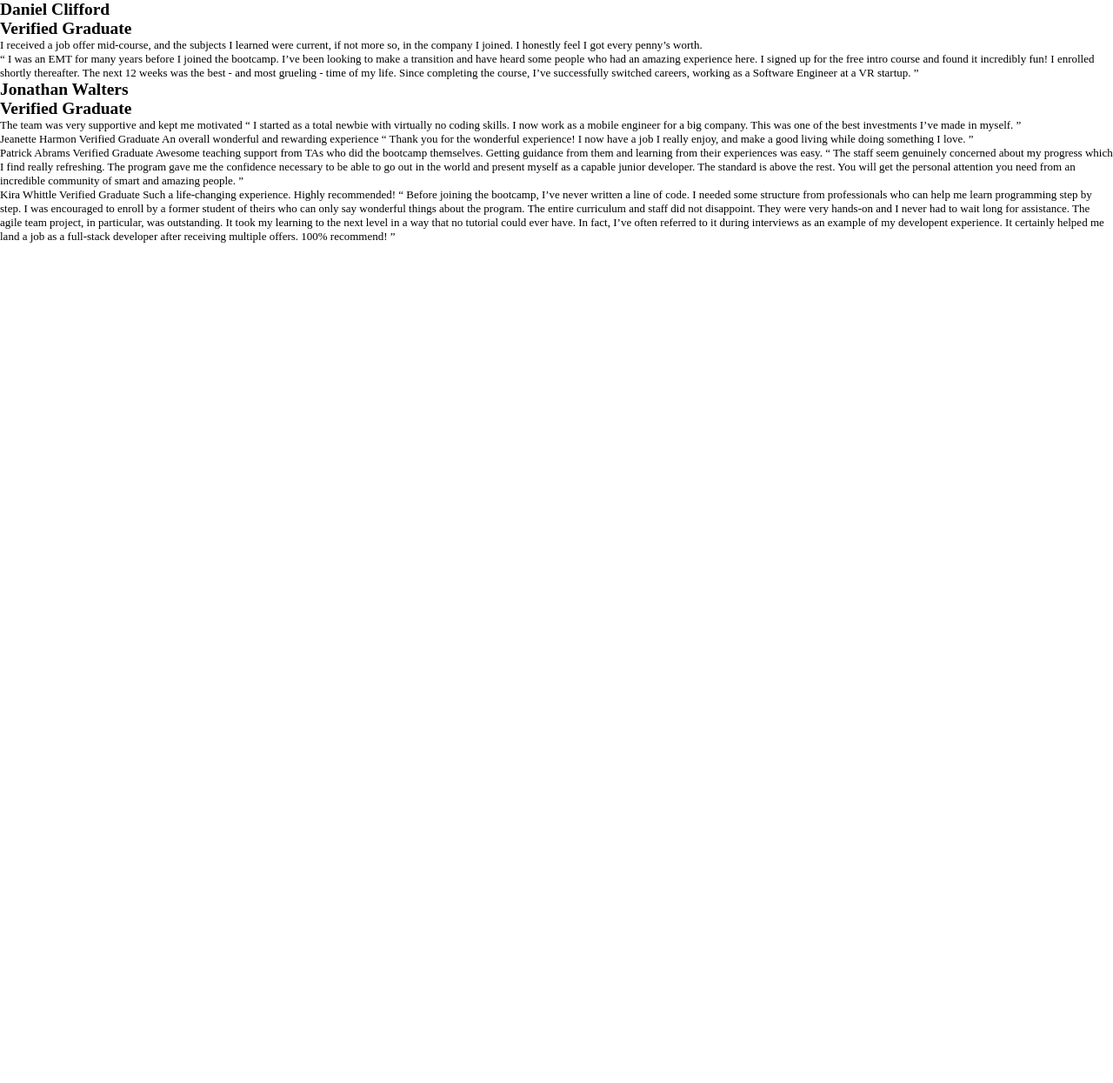
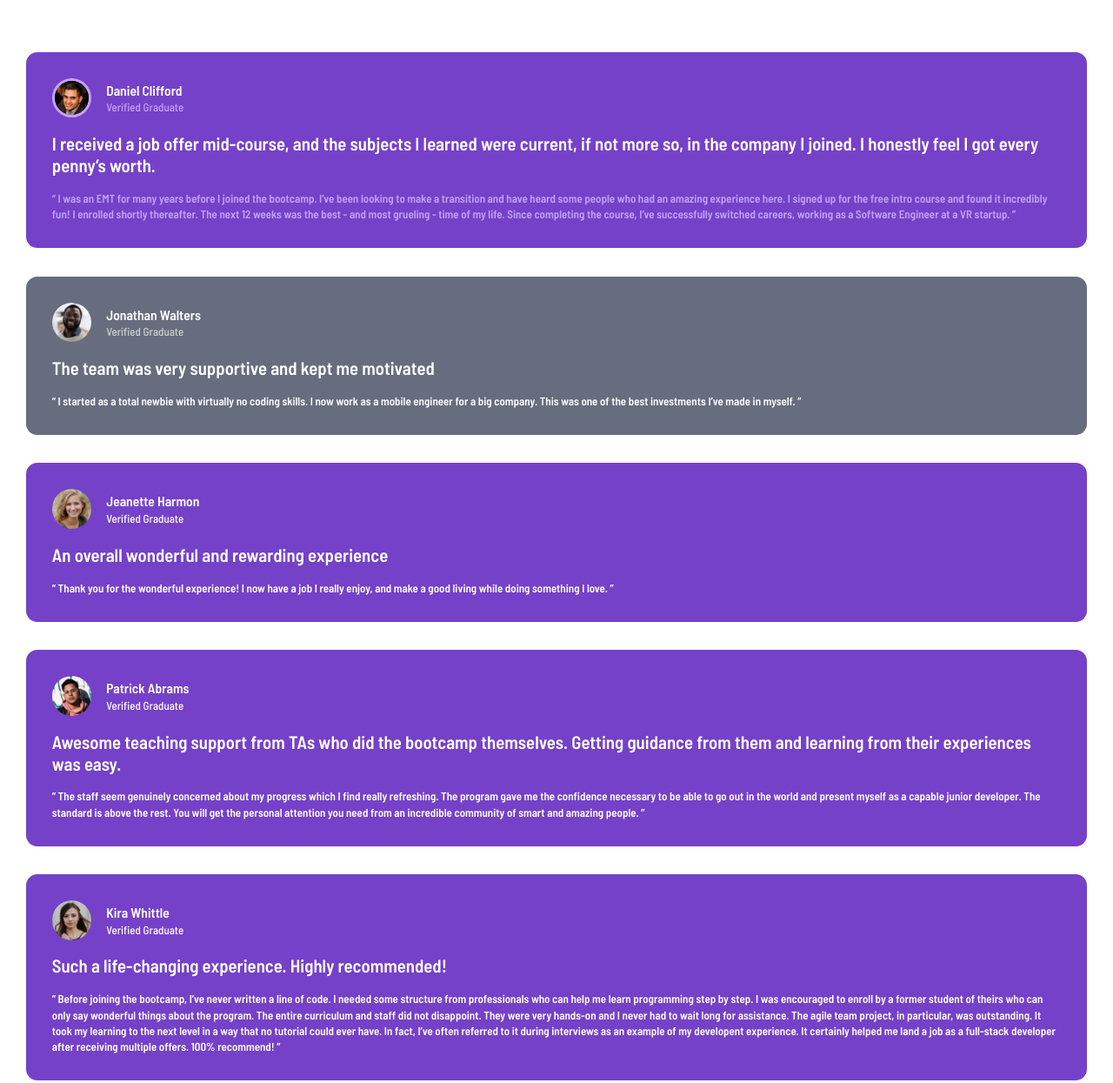
Before and after one commit to Johng117/testimonials-grid-section, a plain HTML site: page index.html in a window 1280 px wide. Shown: the whole page at 87% size. Before the commit the page ends 800 px from the top, so only its background shows below. Drawn offline with Linux system fonts and the light colour scheme.

Commit message:
updates to styling, including sizing for typography and margins and padding within layout

```diff
--- a/index.html
+++ b/index.html
@@ -10,62 +10,141 @@
       href="./images/favicon-32x32.png"
     />
     <link rel="stylesheet" href="./styles.css" />
+    <link rel="preconnect" href="https://fonts.googleapis.com" />
+    <link rel="preconnect" href="https://fonts.gstatic.com" crossorigin />
+    <link
+      href="https://fonts.googleapis.com/css2?family=Barlow+Semi+Condensed:ital,wght@0,100;0,200;0,300;0,400;0,500;0,600;0,700;0,800;0,900;1,100;1,200;1,300;1,400;1,500;1,600;1,700;1,800;1,900&display=swap"
+      rel="stylesheet"
+    />
 
     <title>Testimonials Grid Section</title>
   </head>
   <body>
     <main class="main-container">
       <section class="daniel">
-        <h1 class="student-name">Daniel Clifford</h1>
-        <h2 class="student-status">Verified Graduate</h2>
-        <p class="content-primary">I received a job offer mid-course, and the subjects I learned were
-        current, if not more so, in the company I joined. I honestly feel I got
-        every penny’s worth.</p>
+        <section class="title-image-container">
+          <img
+            class="daniel-image"
+            src="./images/image-daniel.jpg"
+            alt="an image of Daniel Clifford's face"
+          />
+          <article class="name-status-container">
+            <h1 class="student-name">Daniel Clifford</h1>
+            <h2 class="student-status">Verified Graduate</h2>
+          </article>
+        </section>
+        <p class="content-primary">
+          I received a job offer mid-course, and the subjects I learned were
+          current, if not more so, in the company I joined. I honestly feel I
+          got every penny’s worth.
+        </p>
 
-        <p class="content-secondary">“ I was an EMT for many years before I joined the
-        bootcamp. I’ve been looking to make a transition and have heard some
-        people who had an amazing experience here. I signed up for the free
-        intro course and found it incredibly fun! I enrolled shortly thereafter.
-        The next 12 weeks was the best - and most grueling - time of my life.
-        Since completing the course, I’ve successfully switched careers, working
-        as a Software Engineer at a VR startup. ”</p>
+        <p class="content-secondary">
+          “ I was an EMT for many years before I joined the bootcamp. I’ve been
+          looking to make a transition and have heard some people who had an
+          amazing experience here. I signed up for the free intro course and
+          found it incredibly fun! I enrolled shortly thereafter. The next 12
+          weeks was the best - and most grueling - time of my life. Since
+          completing the course, I’ve successfully switched careers, working as
+          a Software Engineer at a VR startup. ”
+        </p>
       </section>
       <section class="jonathan">
-        <h1 class="student-name">Jonathan Walters</h1>
-        <h2 class="student-status">Verified Graduate</h2>
-        The team was very supportive and kept
-        me motivated “ I started as a total newbie with virtually no coding
-        skills. I now work as a mobile engineer for a big company. This was one
-        of the best investments I’ve made in myself. ”
+        <section class="title-image-container">
+          <img
+            class="jonathan-image"
+            src="./images/image-jonathan.jpg"
+            alt="an image of Jonathan Walters's face"
+          />
+          <article class="name-status-container">
+            <h1 class="student-name">Jonathan Walters</h1>
+            <h2 class="student-status">Verified Graduate</h2>
+          </article>
+        </section>
+
+        <p class="content-primary">
+          The team was very supportive and kept me motivated
+        </p>
+        <p class="content-secondary">
+          “ I started as a total newbie with virtually no coding skills. I now
+          work as a mobile engineer for a big company. This was one of the best
+          investments I’ve made in myself. ”
+        </p>
       </section>
       <section class="jeanette">
-        Jeanette Harmon Verified Graduate An overall wonderful and rewarding
-        experience “ Thank you for the wonderful experience! I now have a job I
-        really enjoy, and make a good living while doing something I love. ”
+        <section class="title-image-container">
+          <img
+            class="jeanette-image"
+            src="./images/image-jeanette.jpg"
+            alt="an image of Jeanette Harmon's face"
+          />
+          <article class="name-status-container">
+            <h1 class="student-name">Jeanette Harmon</h1>
+            <h2 class="student-status">Verified Graduate</h2>
+          </article>
+        </section>
+        <p class="content-primary">
+          An overall wonderful and rewarding experience
+        </p>
+        <p class="content-secondary">
+          “ Thank you for the wonderful experience! I now have a job I really
+          enjoy, and make a good living while doing something I love. ”
+        </p>
       </section>
       <section class="patrick">
-        Patrick Abrams Verified Graduate Awesome teaching support from TAs who
-        did the bootcamp themselves. Getting guidance from them and learning
-        from their experiences was easy. “ The staff seem genuinely concerned
-        about my progress which I find really refreshing. The program gave me
-        the confidence necessary to be able to go out in the world and present
-        myself as a capable junior developer. The standard is above the rest.
-        You will get the personal attention you need from an incredible
-        community of smart and amazing people. ”
+        <section class="title-image-container">
+          <img
+            class="patrick-image"
+            src="./images/image-patrick.jpg"
+            alt="an image of Patrick Abram's face"
+          />
+          <article class="name-status-container">
+            <h1 class="student-name">Patrick Abrams</h1>
+            <h2 class="student-status">Verified Graduate</h2>
+          </article>
+        </section>
+        <p class="content-primary">
+          Awesome teaching support from TAs who did the bootcamp themselves.
+          Getting guidance from them and learning from their experiences was
+          easy.
+        </p>
+        <p class="content-secondary">
+          “ The staff seem genuinely concerned about my progress which I find
+          really refreshing. The program gave me the confidence necessary to be
+          able to go out in the world and present myself as a capable junior
+          developer. The standard is above the rest. You will get the personal
+          attention you need from an incredible community of smart and amazing
+          people. ”
+        </p>
       </section>
       <section class="kira">
-        Kira Whittle Verified Graduate Such a life-changing experience. Highly
-        recommended! “ Before joining the bootcamp, I’ve never written a line of
-        code. I needed some structure from professionals who can help me learn
-        programming step by step. I was encouraged to enroll by a former student
-        of theirs who can only say wonderful things about the program. The
-        entire curriculum and staff did not disappoint. They were very hands-on
-        and I never had to wait long for assistance. The agile team project, in
-        particular, was outstanding. It took my learning to the next level in a
-        way that no tutorial could ever have. In fact, I’ve often referred to it
-        during interviews as an example of my developent experience. It
-        certainly helped me land a job as a full-stack developer after receiving
-        multiple offers. 100% recommend! ”
+        <section class="title-image-container">
+          <img
+            class="kira-image"
+            src="./images/image-kira.jpg"
+            alt="an image of Kira Whittle's face"
+          />
+          <article class="name-status-container">
+            <h1 class="student-name">Kira Whittle</h1>
+            <h2 class="student-status">Verified Graduate</h2>
+          </article>
+        </section>
+        <p class="content-primary">
+          Such a life-changing experience. Highly recommended!
+        </p>
+        <p class="content-secondary">
+          “ Before joining the bootcamp, I’ve never written a line of code. I
+          needed some structure from professionals who can help me learn
+          programming step by step. I was encouraged to enroll by a former
+          student of theirs who can only say wonderful things about the program.
+          The entire curriculum and staff did not disappoint. They were very
+          hands-on and I never had to wait long for assistance. The agile team
+          project, in particular, was outstanding. It took my learning to the
+          next level in a way that no tutorial could ever have. In fact, I’ve
+          often referred to it during interviews as an example of my developent
+          experience. It certainly helped me land a job as a full-stack
+          developer after receiving multiple offers. 100% recommend! ”
+        </p>
       </section>
     </main>
   </body>
--- a/styles.css
+++ b/styles.css
@@ -2,7 +2,7 @@
   --Purple-50: hsl(260, 100%, 95%);
   --Purple-300: hsl(264, 82%, 80%);
   --Purple-500: hsl(263, 55%, 52%);
-  --White: -hsl(0, 0%, 100%);
+  --White: hsl(0, 0%, 100%);
   --Grey-100: hsl(214, 17%, 92%);
   --Grey-200: hsl(0, 0%, 81%);
   --Grey-400: hsl(224, 10%, 45%);
@@ -16,13 +16,97 @@
   box-sizing: border-box;
   padding: 0;
   margin: 0;
+  font-family: "Barlow Semi Condensed";
 }
 
 html {
-    font-size: var(--Font-size);
+  font-size: var(--Font-size);
 }
 
 body {
-    min-width: 100vw;
-    min-height: 100vh;
+  min-width: 100vw;
+  min-height: 100vh;
 }
+
+.main-container {
+  height: 100%;
+  width: 100%;
+  padding: 4.6rem 2.3rem;
+}
+
+img {
+  border-radius: 50%;
+  height: 3.5rem;
+  width: 3.5rem;
+}
+
+.daniel,
+.jonathan,
+.jeanette,
+.patrick,
+.kira {
+  padding: 2.3rem;
+  border-radius: 1rem;
+  background-color: var(--Purple-500);
+  margin-bottom: 2.5rem;
+  color: var(--White);
+
+
+  & .content-primary {
+    font-size: 1.6rem;
+    font-weight: 600;
+    margin-bottom: 1.3rem;
+  }
+
+  & .content-secondary {
+    font-size: 1rem;
+    font-weight: 600;
+    line-height: 1.4;
+  }
+}
+
+.title-image-container {
+  display: flex;
+  align-items: center;
+  margin-bottom: 1.3rem;
+
+  & .name-status-container {
+    margin-left: 1.3rem;
+
+    & h1 {
+      font-size: 1.2rem;
+      font-weight: 600;
+      padding-bottom: 0.2rem;
+    }
+
+    & h2 {
+      font-size: 1rem;
+      font-weight: 500;
+    }
+  }
+}
+
+.daniel {
+  & .daniel-image {
+    border: 3px solid var(--Purple-300)
+  }
+
+  & h2, .content-secondary {
+    color: var(--Purple-300)
+  }
+
+}
+
+.jonathan {
+  background-color: var(--Grey-400);
+
+  & h2 {
+    color:var(--Grey-200)
+  }
+}
+
+.jeanette {
+
+}
+
+/* TODO  box shadow for each section */
```
